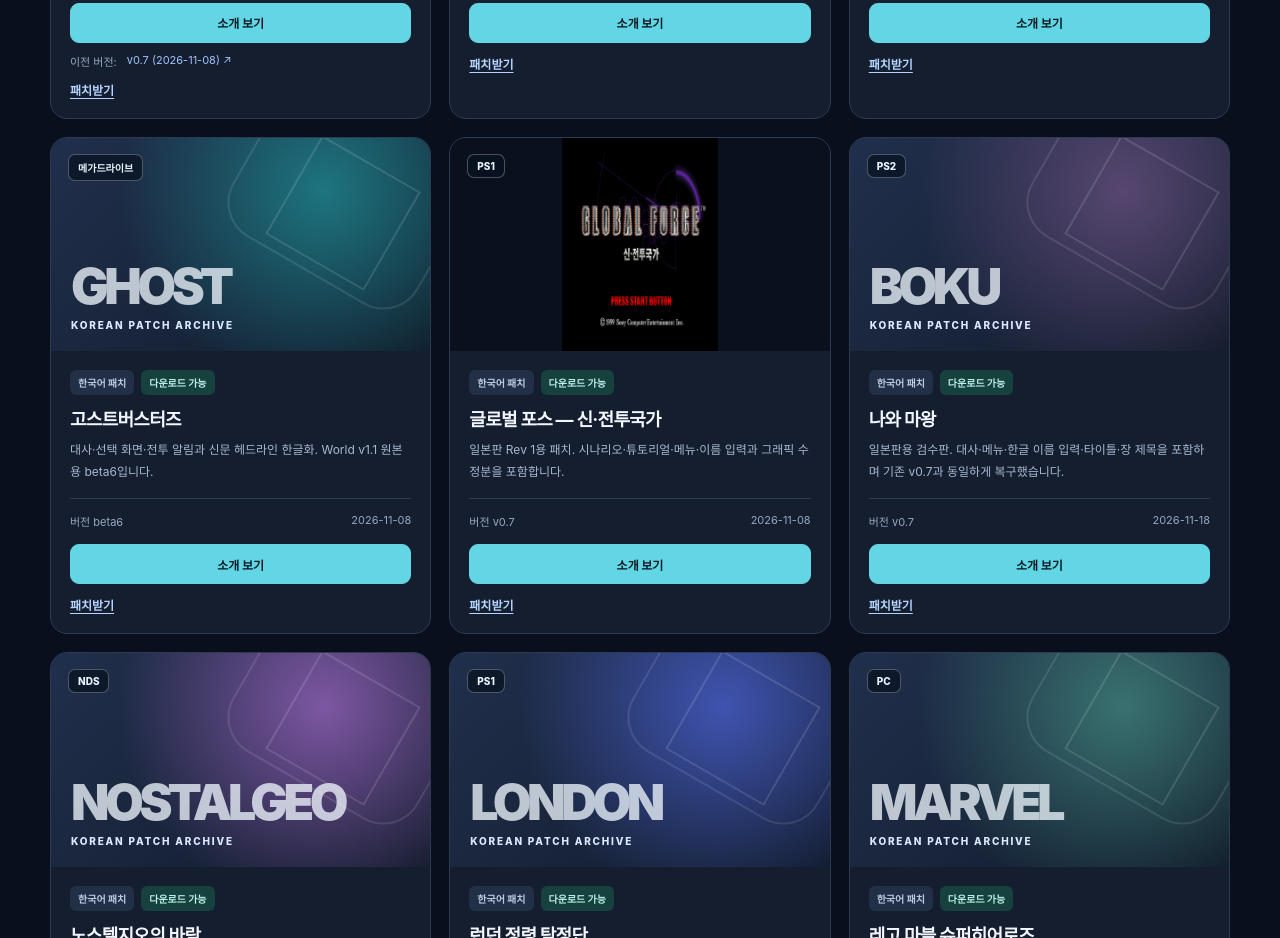
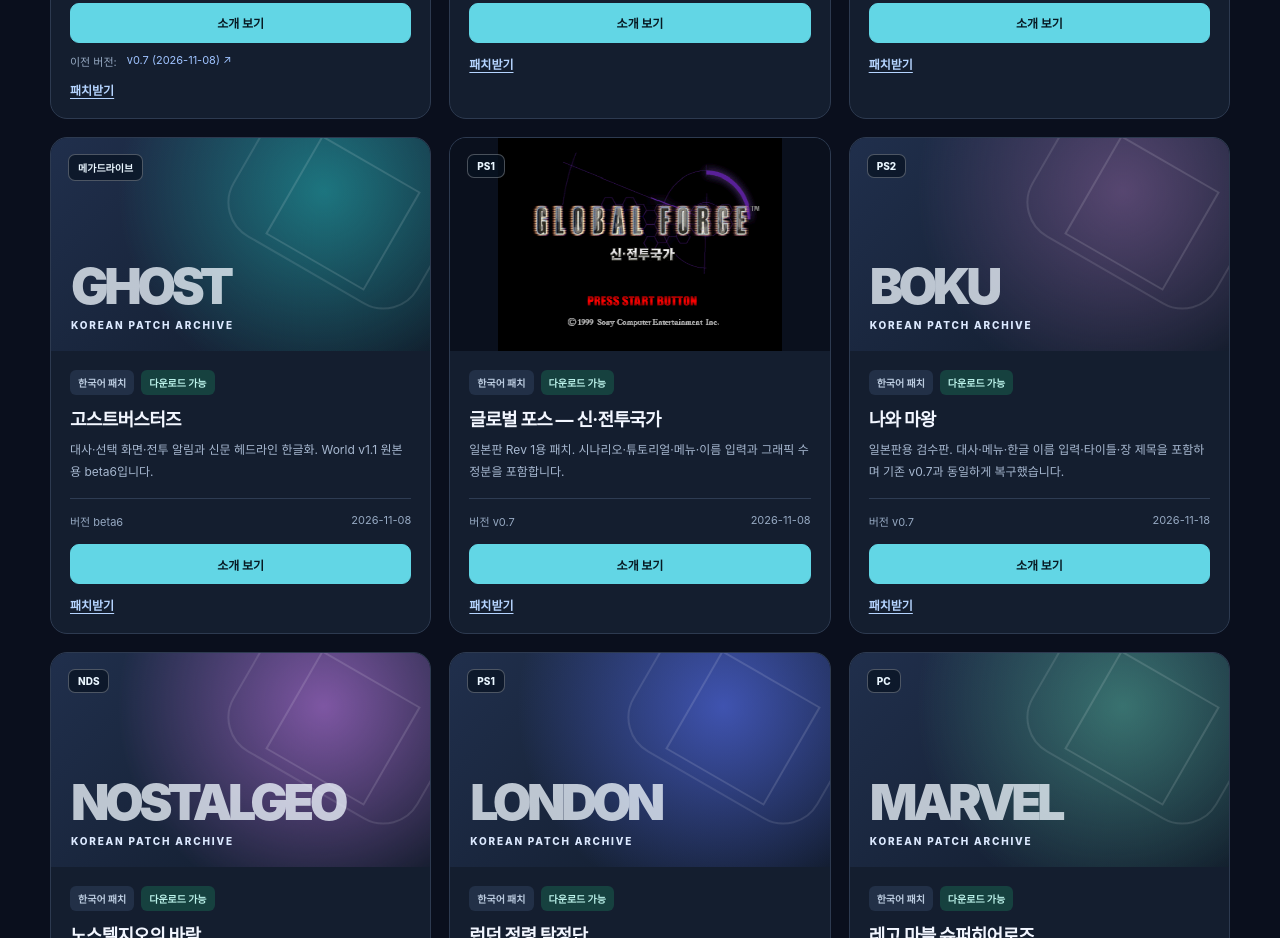
Before and after one commit to hmm1211/github.io, a plain HTML site: page index.html in a window 1280 px wide. Shown: the part 2391-3329 px from the top of the page. Drawn offline with Linux system fonts and the light colour scheme.

Commit message:
Display Global Force title at the PlayStation 4:3 aspect ratio

```diff
--- a/index.html
+++ b/index.html
@@ -901,7 +901,8 @@
     "coverUrl": "images/global-force-shin-sentou-kokka/01_title.png",
     "coverWidth": 350,
     "coverHeight": 480,
-    "coverAlt": "글로벌 포스 신·전투국가 한국어판 타이틀 화면"
+    "coverAlt": "글로벌 포스 신·전투국가 한국어판 타이틀 화면",
+    "coverAspectRatio": "4 / 3"
   },
   {
     "title": "나와 마왕",
@@ -1505,6 +1506,12 @@
           picture.height = p.coverHeight || 480;
 
 
+          if (p.coverAspectRatio) {
+            picture.style.aspectRatio = p.coverAspectRatio;
+            picture.style.width = "auto";
+            picture.style.objectFit = "fill";
+            picture.style.alignSelf = "center";
+          }
           picture.loading = "lazy";
 
 
```
